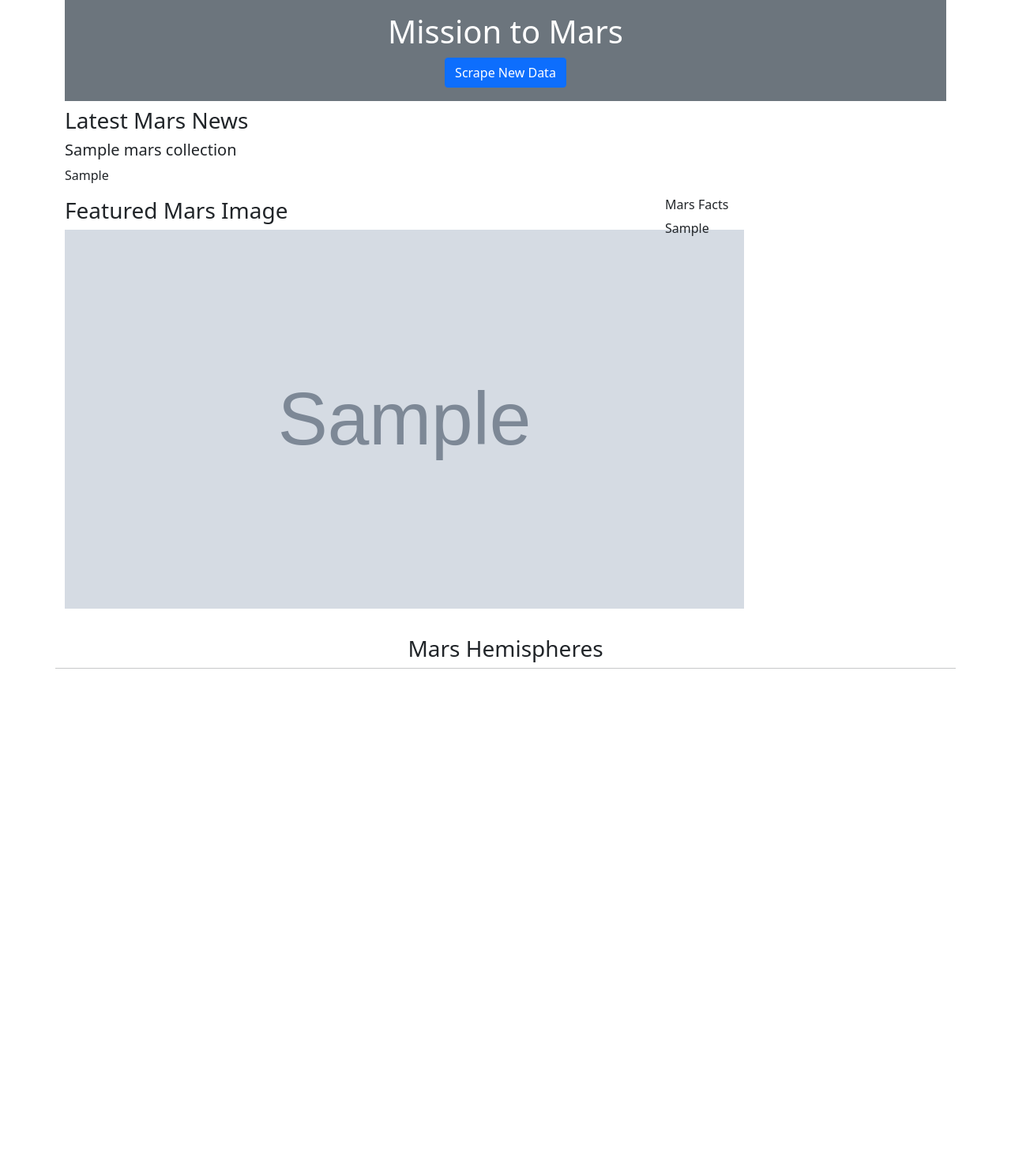
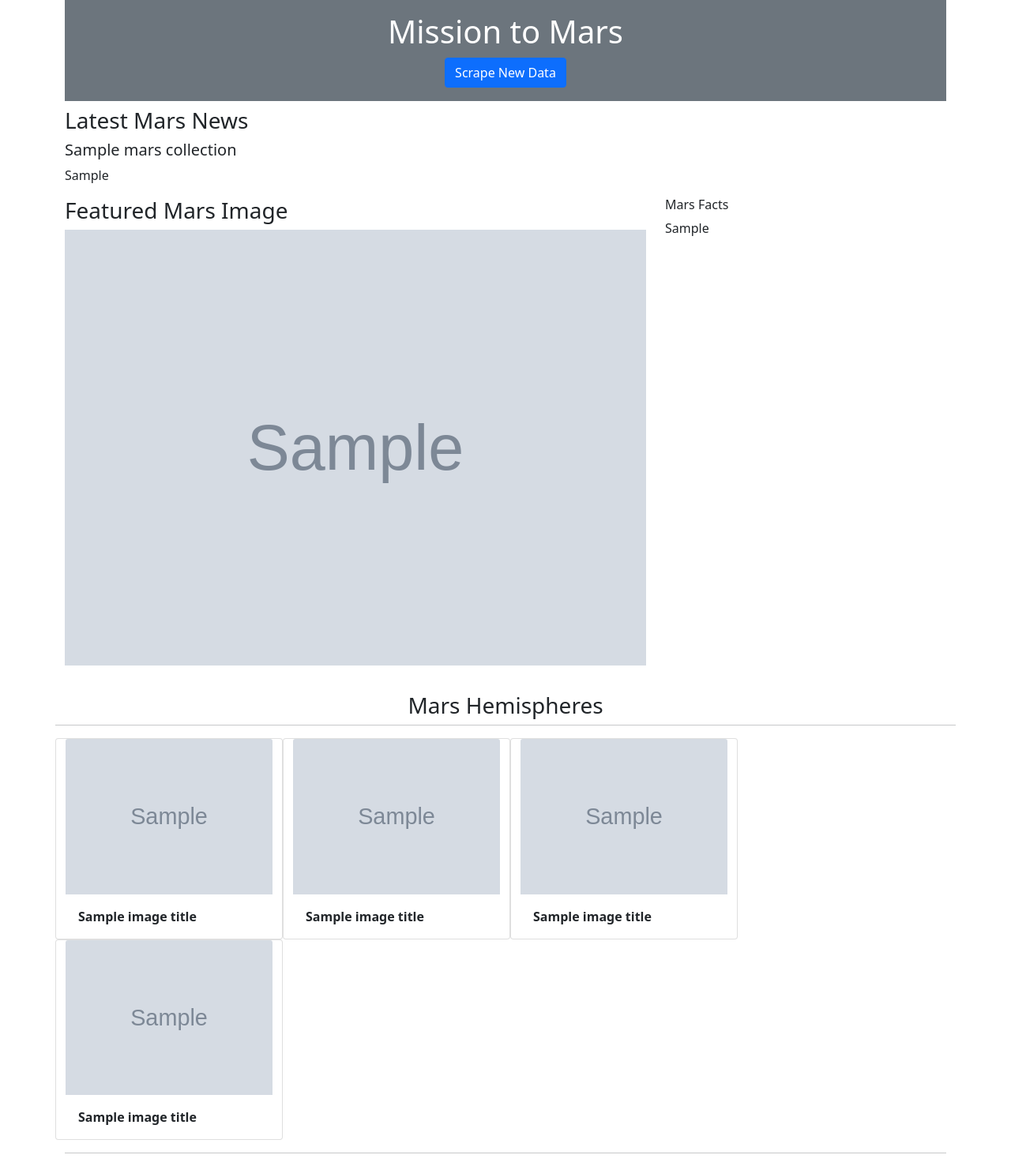
Before and after one commit to NazihZaz/Applying-Web-Scraping-Knowledge, a Flask app: page / in a window 1280 px wide. Shown: the whole page at 79% size. Before the commit the page ends 847 px from the top, so only its background shows below. Run offline with Flask 2, Linux system fonts and the light colour scheme; grey boxes marked "Sample" are stand-in pictures; a database or web service that is not in the repository returns one stand-in record (values such as "Sample title"); some libraries are stand-ins or nearby versions.

Commit message:
Updated files

```diff
--- a/Missions_to_Mars/templates/index.html
+++ b/Missions_to_Mars/templates/index.html
@@ -28,7 +28,8 @@
         <div class="row">
             <div class="col-md-8">
                 <h3>Featured Mars Image</h3>
-                <img src="{{i.featured_image}}" alt="Featured Mars Image" width=860px height=480px>
+                <a href="{{i.featured_image}}" target="_blank"><img class="img-fluid" src="{{i.featured_image}}"
+                        alt="Featured Mars Image" width=860px height=480px></a>
             </div>
             <div class="col-md-4">
                 <h6>Mars Facts</h6>
@@ -39,13 +40,40 @@
         <div class="row">
             <h3 class="text-center"><br>Mars Hemispheres</h3>
             <hr>
-            {% for x in image_urls%}
-            <div class="col-md-3">{{i.x}}</div>
+            <div class="card" style="width: 18rem;">
+                <a href="{{i.image_urls[0]}}" target="_blank"><img src="{{i.image_urls[0]}}" class="card-img-top"
+                        alt="{{i.image_titles[0]}}"></a>
+                <div class="card-body">
+                    <p class="card-text"><strong>{{i.image_titles[0]}}</strong></p>
+                </div>
+            </div>
+            <div class="card" style="width: 18rem;">
+                <a href="{{i.image_urls[1]}}" target="_blank"><img src="{{i.image_urls[1]}}" class="card-img-top"
+                        alt="{{i.image_titles[1]}}"></a>
+                <div class="card-body">
+                    <p class="card-text"><strong>{{i.image_titles[1]}}</strong></p>
+                </div>
+            </div>
+            <div class="card" style="width: 18rem;">
+                <a href="{{i.image_urls[2]}}" target="_blank"><img src="{{i.image_urls[2]}}" class="card-img-top"
+                        alt="{{i.image_titles[2]}}"></a>
+                <div class="card-body">
+                    <p class="card-text"><strong>{{i.image_titles[2]}}</strong></p>
+                </div>
+            </div>
+            <div class="card" style="width: 18rem;">
+                <a href="{{i.image_urls[0]}}" target="_blank"><img src="{{i.image_urls[3]}}" class="card-img-top"
+                        alt="{{i.image_titles[3]}}"></a>
+                <div class="card-body">
+                    <p class="card-text"><strong>{{i.image_titles[3]}}</strong></p>
+                </div>
+            </div>
         </div>
         {% endfor %}
+        <hr>
+    </div>
 
-    {% endfor %}
-    </div>
+
     <script src="https://cdn.jsdelivr.net/npm/bootstrap@5.0.2/dist/js/bootstrap.bundle.min.js"
         integrity="sha384-MrcW6ZMFYlzcLA8Nl+NtUVF0sA7MsXsP1UyJoMp4YLEuNSfAP+JcXn/tWtIaxVXM"
         crossorigin="anonymous"></script>
```
Also changed, not shown: Missions_to_Mars/app.py (+4 -3 lines), Missions_to_Mars/mars_html.html (deleted, +0 -56 lines), Missions_to_Mars/scrape_mars.py (+8 -24 lines), 1 other file. Lines whose indentation alone changed are shown as unchanged.
